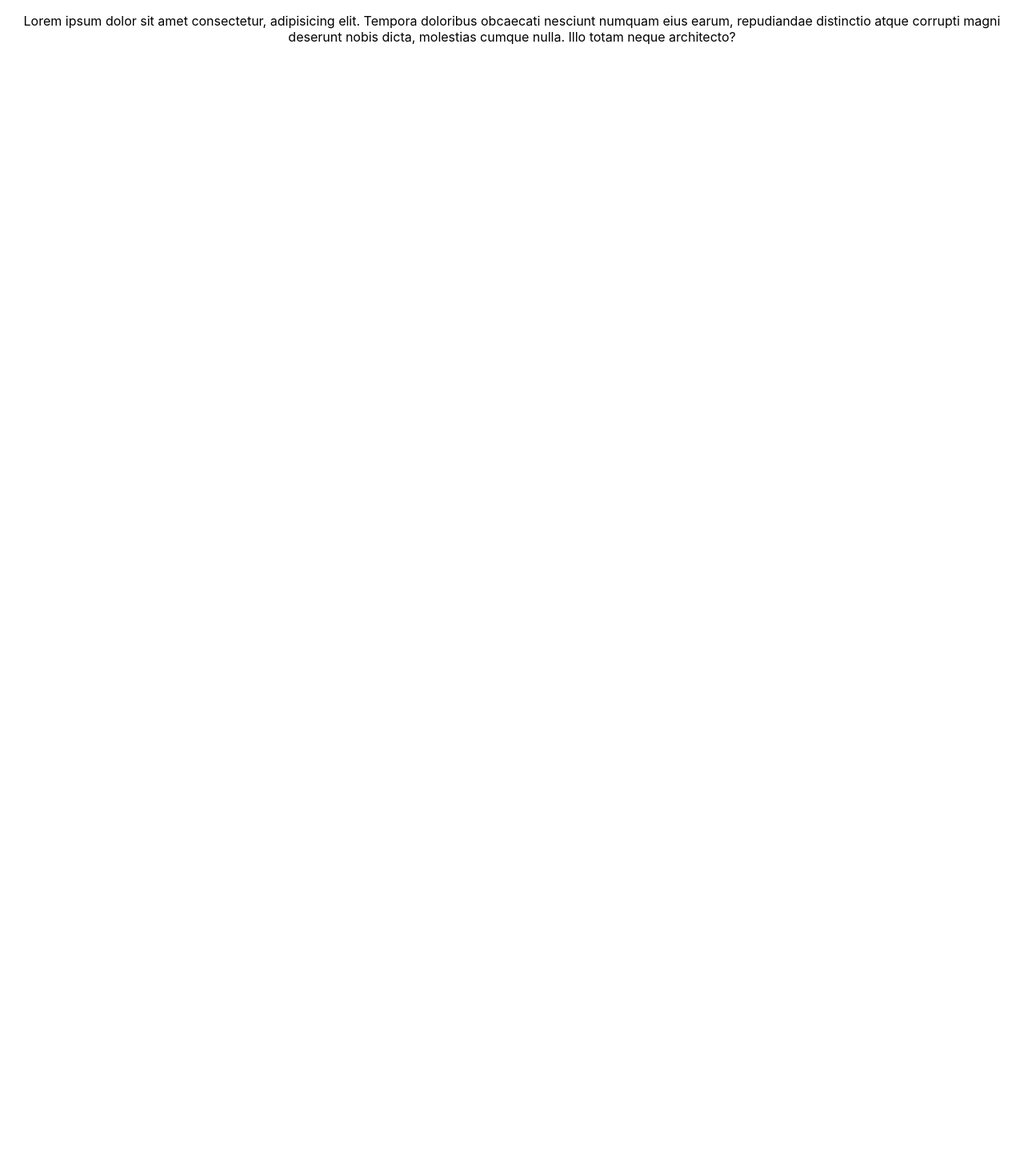
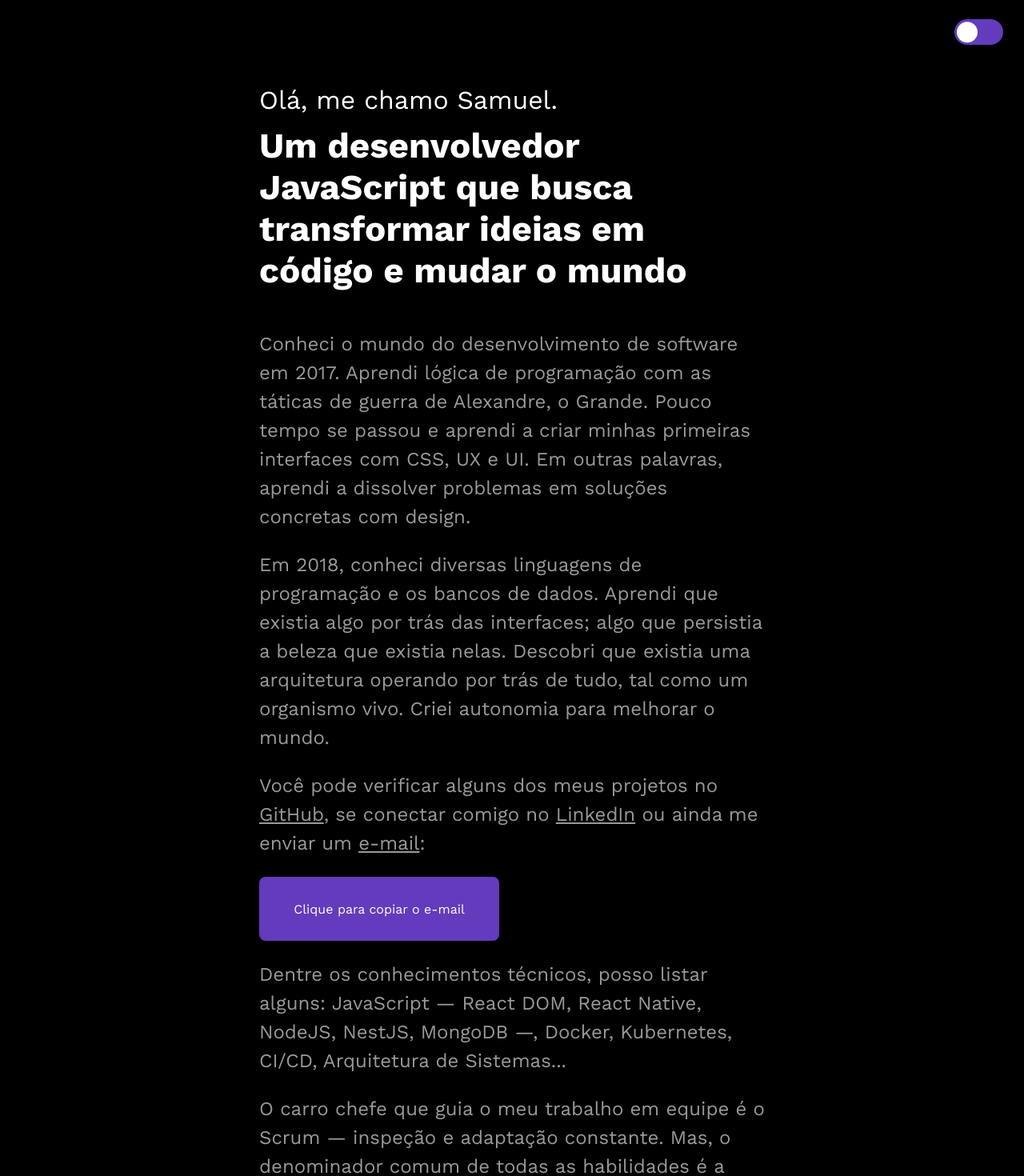
Before and after one commit to samuelastech/website, a React (Create React App) app: page / in a window 1280 px wide. Shown: the top 1470 px of the page at 80% size. Before the commit the page ends 800 px from the top, so only its background shows below. Built offline with nearby package versions, Linux system fonts and the light colour scheme; the HTML template or start-up script is replaced by a standard one.

Commit message:
feat: toggle switch theme

```diff
--- a/package.json
+++ b/package.json
@@ -10,8 +10,11 @@
     "@types/node": "^16.18.71",
     "@types/react": "^18.2.48",
     "@types/react-dom": "^18.2.18",
+    "i": "^0.3.7",
+    "npm": "^10.3.0",
     "react": "^18.2.0",
     "react-dom": "^18.2.0",
+    "react-icons": "^5.0.1",
     "react-scripts": "5.0.1",
     "typescript": "^4.9.5",
     "web-vitals": "^2.1.4"
--- a/public/index.html
+++ b/public/index.html
@@ -3,7 +3,6 @@
   <head>
     <meta charset="utf-8" />
     <meta name="viewport" content="width=device-width, initial-scale=1" />
-    <meta name="theme-color" content="#000000" />
     <meta
       name="description"
       content="Um desenvolvedor JavaScript que busca transformar ideias em código e mudar o mundo"
@@ -13,15 +12,5 @@
   <body>
     <noscript>You need to enable JavaScript to run this app.</noscript>
     <div id="root"></div>
-    <!--
-      This HTML file is a template.
-      If you open it directly in the browser, you will see an empty page.
-
-      You can add webfonts, meta tags, or analytics to this file.
-      The build step will place the bundled scripts into the <body> tag.
-
-      To begin the development, run `npm start` or `yarn start`.
-      To create a production bundle, use `npm run build` or `yarn build`.
-    -->
   </body>
 </html>
--- a/src/App.css
+++ b/src/App.css
@@ -1,38 +1,182 @@
-.App {
-  text-align: center;
+:root {
+  --black: #000;
+  --grey-800: rgb(0, 0, 0, 0.8);
+  --grey-400: rgb(255, 255, 255, 0.6);
+  --grey-200: rgb(255, 255, 255, 0.8);
+  --white: #fff;
+  --purple-dark: #633BBC;
+  --purple-mid: #8257E5;
+
+  --font-body: 1.5rem;
+  --font-subtitle: 2rem;
+  --font-title: 2.75rem;
 }
 
-.App-logo {
-  height: 40vmin;
-  pointer-events: none;
+body {
+  background-color: var(--black);
+  color: var(--white);
+  transition: background 0.6s;
 }
 
-@media (prefers-reduced-motion: no-preference) {
-  .App-logo {
-    animation: App-logo-spin infinite 20s linear;
-  }
+body.-light {
+  background-color: var(--white);
+  color: var(--black);
 }
 
-.App-header {
-  background-color: #282c34;
+.main {
+  max-width: 684px;
   min-height: 100vh;
+  padding: 26px;
+  margin: auto;
+}
+
+.landing-headline {
+  margin: 80px 0 48px 0;
   display: flex;
   flex-direction: column;
-  align-items: center;
-  justify-content: center;
-  font-size: calc(10px + 2vmin);
-  color: white;
+  gap: 12px;
 }
 
-.App-link {
-  color: #61dafb;
+.landing-headline > .smalltext {
+  font-size: var(--font-subtitle);
+  font-weight: 400;
 }
 
-@keyframes App-logo-spin {
-  from {
-    transform: rotate(0deg);
-  }
-  to {
-    transform: rotate(360deg);
-  }
+.landing-headline > .headline {
+  font-size: var(--font-title);
 }
+
+.body-content {
+  display: flex;
+  flex-direction: column;
+  gap: 24px;
+}
+
+.body-content > .paragraph {
+  color: var(--grey-400);
+  font-size: var(--font-body);
+  line-height: 2.25rem;
+}
+
+body.-light .body-content > .paragraph {
+  color: var(--grey-800);
+}
+
+.body-content > .paragraph > .link {
+  text-decoration: underline;
+  color: inherit;
+}
+
+.body-content > .paragraph > .link:hover {
+  color: var(--grey-200);
+}
+
+.button-cta {
+  all: unset;
+  border-radius: 8px;
+  width: 100%;
+  max-width: 300px;
+  height: 80px;
+  text-align: center;
+  color: #fff;
+  background-color: var(--purple-dark);
+  cursor: pointer;
+  transition: all ease .3s;
+}
+
+.button-cta:hover {
+  background-color: var(--purple-mid);
+}
+
+.toggle-switch {
+  position: relative;
+  display: inline-block;
+  width: 3.8rem;
+  height: 2rem;
+}
+
+.toggle-switch > .input {
+  opacity: 0;
+  width: 0;
+  height: 0;
+}
+
+.toggle-switch > .input:checked + .slider {
+  background: var(--black);
+}
+
+.toggle-switch > .input:not(:checked):active + .slider::before {
+  width: 2.4rem;
+}
+
+.toggle-switch > .input:checked:active + .slider::before {
+  transform: translate(1rem, -50%);
+  width: 2.4rem;
+}
+
+.toggle-switch > .input:checked + .slider::before {
+  transform: translate(1.8rem, -50%);
+}
+
+.toggle-switch > .slider {
+  position: absolute;
+  top: 0;
+  left: 0;
+  right: 0;
+  bottom: 0;
+
+  background: var(--purple-dark);
+  border-radius: 1rem;
+
+  transition: background 0.2s;
+  cursor: pointer;
+}
+
+.toggle-switch > .slider::before {
+  content: "";
+  position: absolute;
+  left: 0.2rem;
+  top: 50%;
+  transform: translateY(-50%);
+
+  height: 1.6rem;
+  width: 1.6rem;
+  border-radius: 1.6rem;
+
+  background: var(--white);
+  transition: transform 0.2s, width 0.2s, background 0.2s;
+}
+
+/* .toggle-language {
+  cursor: pointer;
+}
+
+.toggle-language > .icon {
+  transform: translateX(50%);
+}
+
+.toggle-language.-english .toggle-language::after {
+  content: 'EN-US';
+}
+
+.toggle-language.-english {
+  transform: translateX(-50%);
+}
+
+.toggle-language::before {
+  content: 'PT-BR';
+} */
+
+.header-content {
+  position: absolute;
+  top: 0;
+  left: 0;
+  padding: 0 26px;
+
+  display: flex;
+  justify-content: flex-end;
+  gap: 40px;
+  align-items: center;
+  width: 100%;
+  height: 80px;
+}
--- a/src/App.tsx
+++ b/src/App.tsx
@@ -1,9 +1,74 @@
+import { useRef, useState } from 'react';
+// import { BsTranslate } from 'react-icons/bs';
+
 import './App.css';
 
 function App() {
+  const [themeIsLight, setThemeIsLight] = useState<boolean>(false);
+  // const [languageIsEnglish, setLanguageIsEnglish] = useState<boolean>(false);
+  const copyEmailRef = useRef<HTMLButtonElement>(null);
+
+  const copyEmail = () => {
+    if (copyEmailRef.current) {
+      navigator.clipboard.writeText('samuel.araujo.souza@outlook.com');
+      copyEmailRef.current.textContent = 'E-mail copiado';
+      setTimeout(() => {
+        if (copyEmailRef.current) {
+          copyEmailRef.current.textContent = 'Clique para copiar o e-mail';
+        }
+      }, 3000);
+    }
+  };
+
+  const toggleTheme = () => {
+    if (!themeIsLight) {
+      document.body.classList.add('-light');
+    } else {
+      document.body.classList.remove('-light')
+    }
+    setThemeIsLight(!themeIsLight)
+  };
+
   return (
-    <div className='App'>
-      <p>Lorem ipsum dolor sit amet consectetur, adipisicing elit. Tempora doloribus obcaecati nesciunt numquam eius earum, repudiandae distinctio atque corrupti magni deserunt nobis dicta, molestias cumque nulla. Illo totam neque architecto?</p>
+    <div className='main'>
+      <header className='header-content'>
+        {/* <label className={`toggle-language ${languageIsEnglish ? '-english' : ''}`}>
+          <BsTranslate className='icon' size={32} />
+        </label> */}
+        <label className='toggle-switch'>
+          <input className='input' type='checkbox' onChange={toggleTheme} data-theme-toggle />
+          <span className='slider'></span>
+        </label>
+      </header>
+
+      <h1 className='landing-headline'>
+        <span className='smalltext'>Olá, me chamo Samuel.</span>
+        <span className='headline'>Um desenvolvedor JavaScript que busca transformar ideias em código e mudar o mundo</span>
+      </h1>
+
+      <div className='body-content'>
+        <p className='paragraph'>
+          Conheci o mundo do desenvolvimento de software em 2017. Aprendi lógica de programação com as táticas de guerra de Alexandre, o Grande. Pouco tempo se passou e aprendi a criar minhas primeiras interfaces com CSS, UX e UI. Em outras palavras, aprendi a dissolver problemas em soluções concretas com design.
+        </p>
+
+        <p className='paragraph'>
+          Em 2018, conheci diversas linguagens de programação e os bancos de dados. Aprendi que existia algo por trás das interfaces; algo que persistia a beleza que existia nelas. Descobri que existia uma arquitetura operando por trás de tudo, tal como um organismo vivo. Criei autonomia para melhorar o mundo.
+        </p>
+
+        <p className='paragraph'>
+          Você pode verificar alguns dos meus projetos no <a className='link' href='https://github.com/samuelastech' target='_blank' rel="noreferrer">GitHub</a>, se conectar comigo no <a className='link' href='https://www.linkedin.com/in/samuelastech' target='_blank' rel="noreferrer">LinkedIn</a> ou ainda me enviar um <u className='link'>e-mail</u>:
+        </p>
+
+        <button className='button-cta' ref={copyEmailRef} onClick={copyEmail}>Clique para copiar o e-mail</button>
+
+        <p className='paragraph'>
+          Dentre os conhecimentos técnicos, posso listar alguns: JavaScript — React DOM, React Native, NodeJS, NestJS, MongoDB —, Docker, Kubernetes, CI/CD, Arquitetura de Sistemas...
+        </p>
+
+        <p className='paragraph'>
+          O carro chefe que guia o meu trabalho em equipe é o Scrum — inspeção e adaptação constante. Mas, o denominador comum de todas as habilidades é a serenidade, foco e autoconsciência.
+        </p>
+      </div>
     </div>
   );
 }
--- a/src/index.css
+++ b/src/index.css
@@ -1,6 +1,13 @@
+@import url('https://fonts.googleapis.com/css2?family=Work+Sans:ital,wght@0,100..900;1,100..900&display=swap');
+
+
+* {
+  margin: 0;
+  box-sizing: border-box;
+}
+
 body {
-  margin: 0;
-  font-family: -apple-system, BlinkMacSystemFont, 'Segoe UI', 'Roboto', 'Oxygen',
+  font-family: 'Work Sans', -apple-system, BlinkMacSystemFont, 'Segoe UI', 'Roboto', 'Oxygen',
     'Ubuntu', 'Cantarell', 'Fira Sans', 'Droid Sans', 'Helvetica Neue',
     sans-serif;
   -webkit-font-smoothing: antialiased;
```
Also changed, not shown: 1 other file (tests, documents, lock files or other folders).
